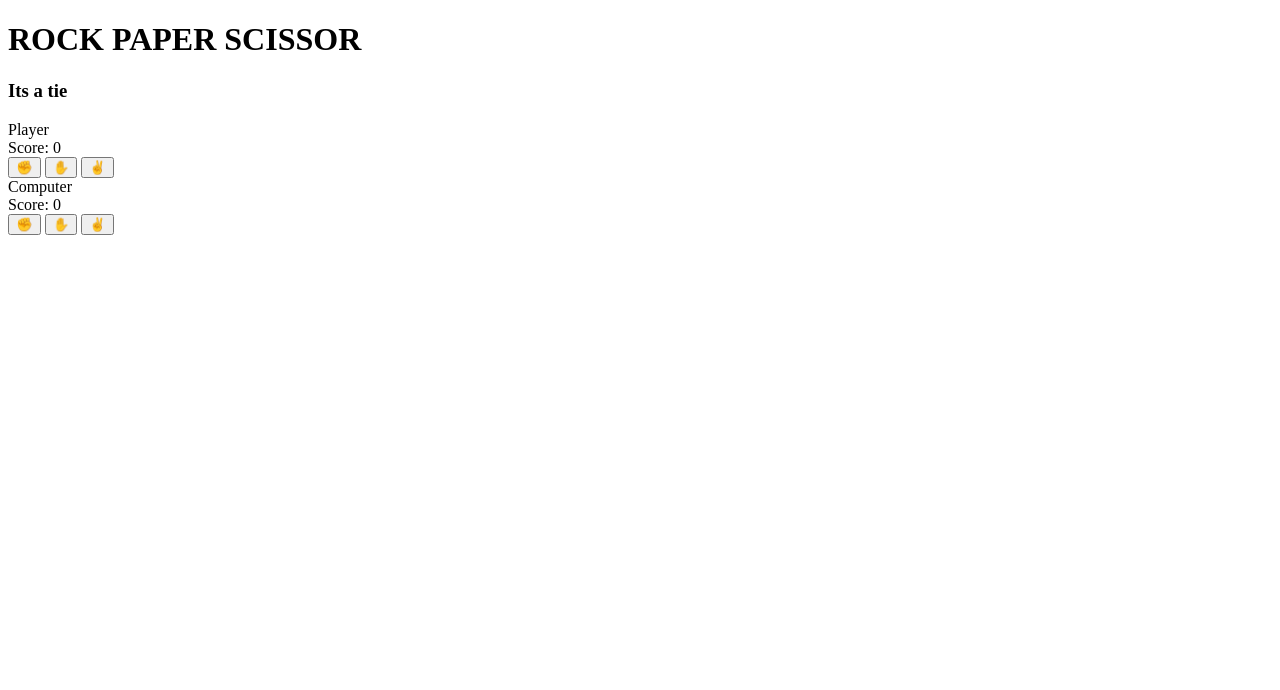
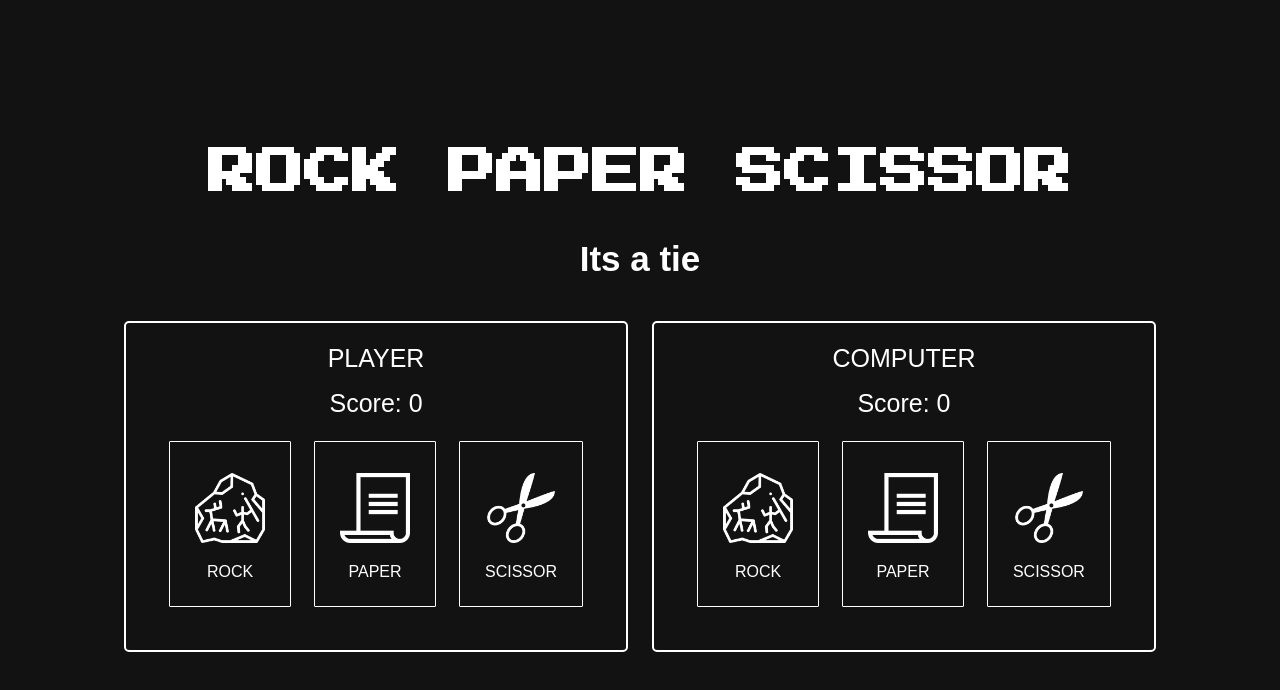
Before and after one commit to Aslam-Naseer/TOP-Projects-repo, a plain HTML site: page Rock-Paper-Scissor/index.html in a window 1280 px wide. Drawn offline with Linux system fonts and the light colour scheme.

Commit message:
Implement Basic CSS RPS

```diff
--- a/Rock-Paper-Scissor/index.html
+++ b/Rock-Paper-Scissor/index.html
@@ -3,30 +3,52 @@
   <head>
     <meta charset="UTF-8" />
     <title>Rock Paper Scissor</title>
+    <link rel="stylesheet" href="./styles.css" />
+    <link rel="preconnect" href="https://fonts.googleapis.com" />
+    <link rel="preconnect" href="https://fonts.gstatic.com" crossorigin />
+    <link
+      href="https://fonts.googleapis.com/css2?family=Press+Start+2P&family=Roboto&display=swap"
+      rel="stylesheet"
+    />
+    <script defer src="./script.js"></script>
   </head>
   <body>
+    <div>
+      <h1>ROCK PAPER SCISSOR</h1>
+      <h2 id="result">Its a tie</h2>
       <main>
-      <h1>ROCK PAPER SCISSOR</h1>
-      <h3 id="result">Its a tie</h3>
         <div class="player box">
-        Player
+          PLAYER
           <div id="playerScore">Score: 0</div>
           <div>
-          <button class="tile" data-type="rock">✊</button>
-          <button class="tile" data-type="paper">✋</button>
-          <button class="tile" data-type="scissor">✌</button>
+            <button class="tile" data-type="rock">
+              <img src="./images/rock.png" /> ROCK
+            </button>
+            <button class="tile" data-type="paper">
+              <img src="./images/paper.png" /> PAPER
+            </button>
+            <button class="tile" data-type="scissor">
+              <img src="./images/scissor.png" /> SCISSOR
+            </button>
           </div>
         </div>
 
         <div class="Computer box">
-        Computer
-        <div id="playerScore">Score: 0</div>
+          COMPUTER
+          <div id="computerScore">Score: 0</div>
           <div>
-          <button class="tile" data-type="rock">✊</button>
-          <button class="tile" data-type="paper">✋</button>
-          <button class="tile" data-type="scissor">✌</button>
+            <button class="tile" data-type="rock">
+              <img src="./images/rock.png" /> ROCK
+            </button>
+            <button class="tile" data-type="paper">
+              <img src="./images/paper.png" /> PAPER
+            </button>
+            <button class="tile" data-type="scissor">
+              <img src="./images/scissor.png" /> SCISSOR
+            </button>
           </div>
         </div>
       </main>
+    </div>
   </body>
 </html>
--- /dev/null
+++ b/Rock-Paper-Scissor/script.js
@@ -0,0 +1 @@
+console.log("Hello");
--- /dev/null
+++ b/Rock-Paper-Scissor/styles.css
@@ -0,0 +1,64 @@
+* {
+  margin: 0;
+  padding: 0;
+}
+
+h1 {
+  font-size: 48px;
+  font-family: 'Press Start 2P', cursive;
+}
+
+img {
+  width: 70px;
+  display: block;
+  margin: 6px auto 20px auto;
+}
+
+body>div {
+  background-color: #121212;
+  color: #FFF;
+  font-family: Arial, sans-serif;
+
+  display: flex;
+  flex-direction: column;
+  height: 100vh;
+  align-items: center;
+  justify-content: center;
+  text-align: center;
+  gap: 12px;
+
+}
+
+#result {
+  font-size: 35px;
+  margin: 30px;
+}
+
+main {
+  display: flex;
+  flex-direction: row;
+  justify-content: center;
+  gap: 24px;
+}
+
+.box {
+  padding: 20px;
+  border: 2px solid white;
+  border-radius: 5px;
+  font-size: 25px;
+  line-height: 30px;
+}
+
+.box>div {
+  margin: 15px;
+}
+
+.tile {
+  font-size: 16px;
+  color: white;
+  padding: 25px;
+  margin: 8px;
+  background-color: transparent;
+  border-radius: 1px;
+  border: 1px solid white;
+}
```
Also changed, not shown: Rock-Paper-Scissor/images/paper.png (added), Rock-Paper-Scissor/images/rock.png (added), Rock-Paper-Scissor/images/scissor.png (added). Lines whose indentation alone changed are shown as unchanged.
